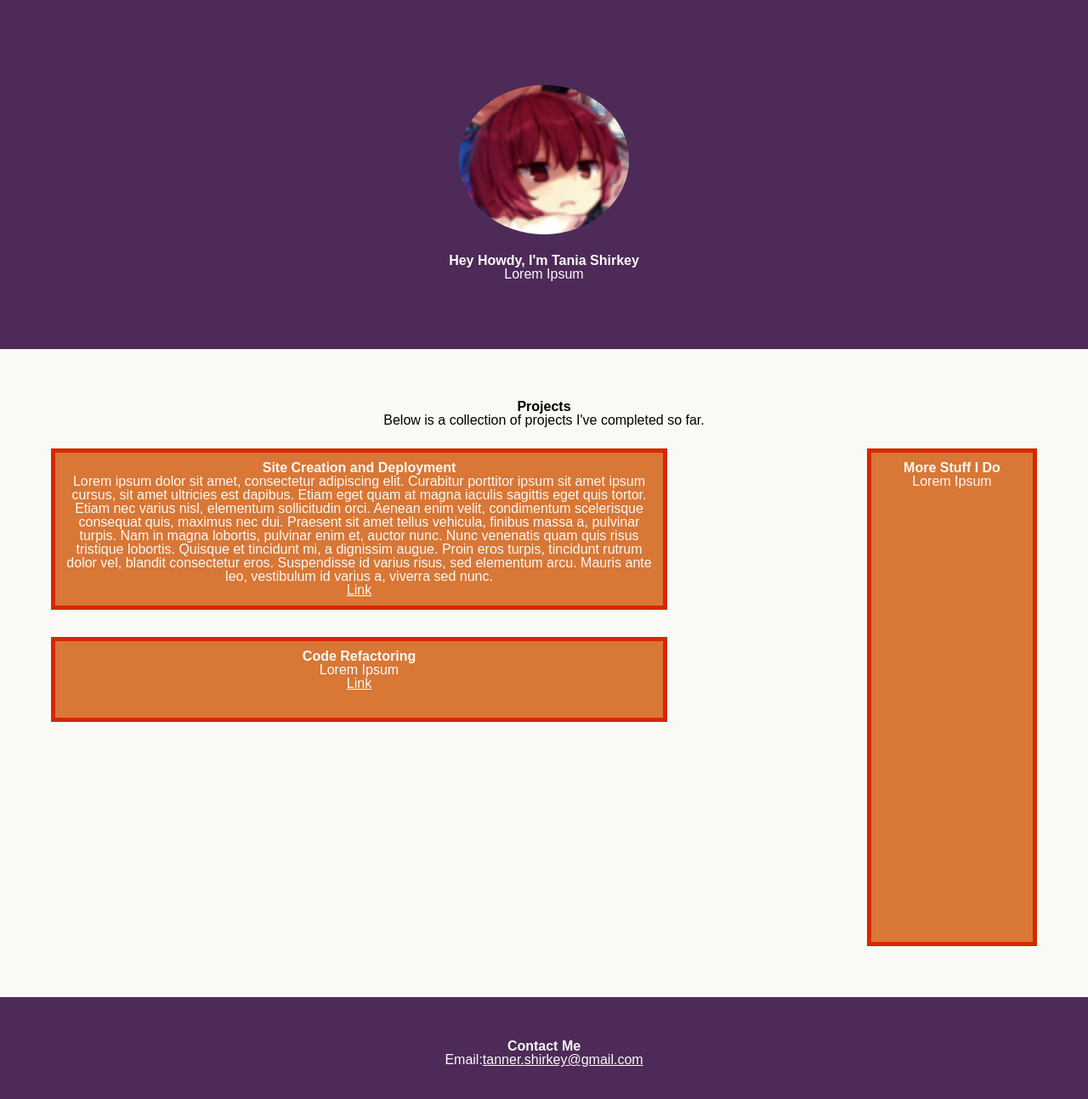
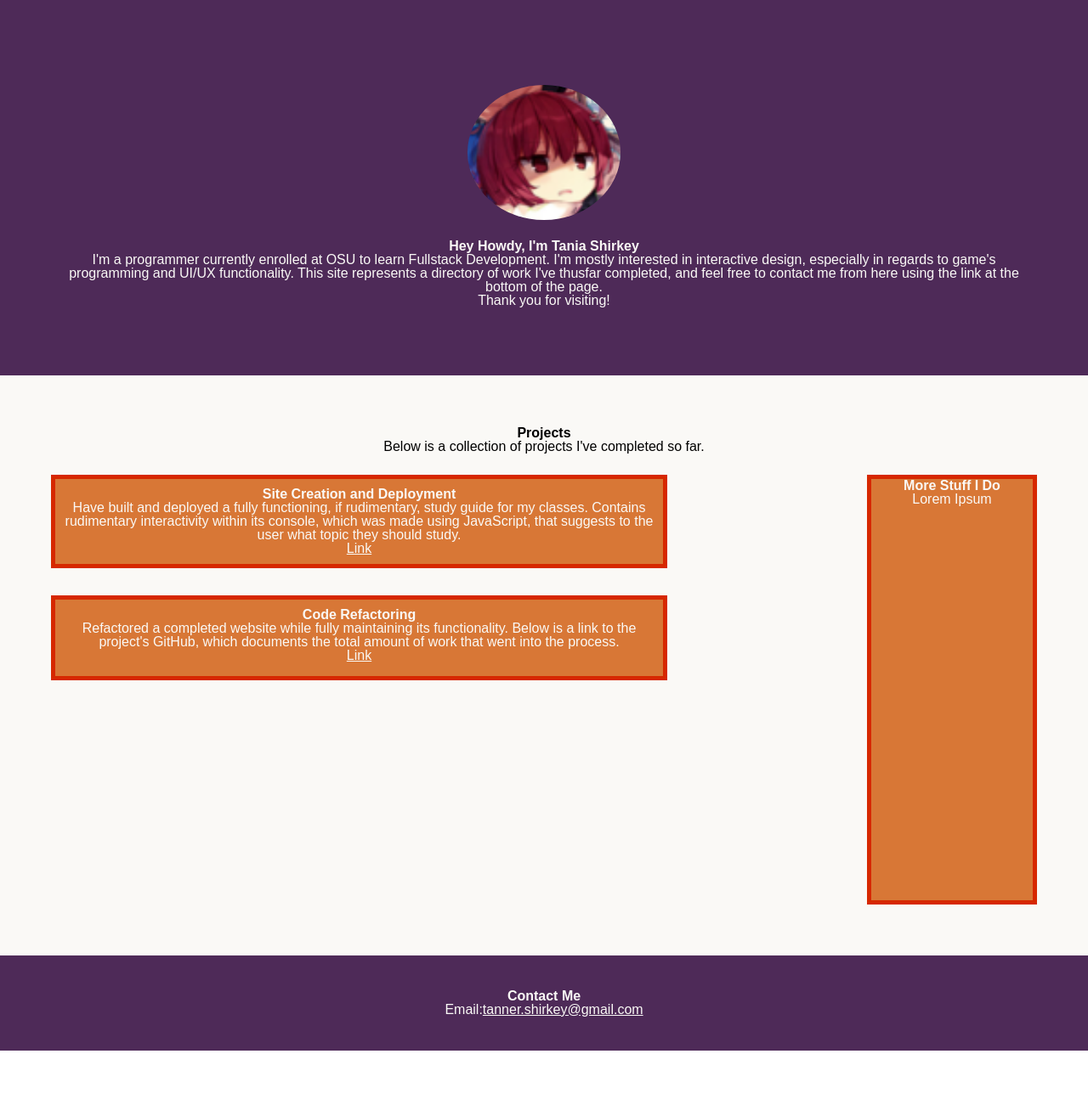
Before and after one commit to Shrcker/tania-portfolio, a plain HTML site: page index.html in a window 1280 px wide. Shown: the whole page at 85% size. After the commit the page ends 1237 px from the top, so only its background shows below. Drawn offline with Linux system fonts and the light colour scheme.

Commit message:
Final touches before deployment.

```diff
--- a/assets/style.css
+++ b/assets/style.css
@@ -13,10 +13,11 @@ a {
     color: var(--white);
 }
 
-body header img {
+/* Makes image round and cute. */
+img {
     border-radius: 100%;
     margin: 20px;
-    width: 200px;
+    width: 180px;
 }
 
 footer,
@@ -26,9 +27,6 @@ header {
     color: var(--white);
 }
 
-footer {
-    padding-top: 50px;
-}
 
 main {
     padding: 60px;
@@ -55,18 +53,21 @@ header {
     grid-row-gap: 2em;
 }
 
-.card article, aside {
+.card article {
     border-color: var(--dark-orange);
+    background-color: var(--orange);
+    color: var(--white);
     border-style: solid;
     border-width: 5px;
     padding: 10px;
-    color: var(--white);
-    background-color: var(--orange);
-    transition: 2s ease-in 1s;
 }
 
 aside {
     color: var(--white);
+    background-color: var(--orange);
+    border-color: var(--dark-orange);
+    border-style: solid;
+    border-width: 5px;
 }
 
 
--- a/index.html
+++ b/index.html
@@ -13,9 +13,8 @@
         <header>
             <img src="./assets/images/taniaProfile.png" title="Profile Picture" alt="Round image of red-haired character Seki-Banki of Touhou fame, meant to represent Tania"/>
             <h1>Hey Howdy, I'm Tania Shirkey</h1>
-            <!--Remember to change this description, it's pretty ass right now.-->
-            <p>Lorem Ipsum
-            </p>
+            <p>I'm a programmer currently enrolled at OSU to learn Fullstack Development. I'm mostly interested in interactive design, especially in regards to game's programming and UI/UX functionality. This site represents a directory of work I've thusfar completed, and feel free to contact me from here using the link at the bottom of the page.</p>
+                <p>Thank you for visiting!</p>
         </header>
         <main>
             <h2>Projects</h2>
@@ -23,13 +22,13 @@
             <nav class="card">
                 <article class="column-left" i="a1">
                     <h3>Site Creation and Deployment</h3>
-                    <p>Lorem ipsum dolor sit amet, consectetur adipiscing elit. Curabitur porttitor ipsum sit amet ipsum cursus, sit amet ultricies est dapibus. Etiam eget quam at magna iaculis sagittis eget quis tortor. Etiam nec varius nisl, elementum sollicitudin orci. Aenean enim velit, condimentum scelerisque consequat quis, maximus nec dui. Praesent sit amet tellus vehicula, finibus massa a, pulvinar turpis. Nam in magna lobortis, pulvinar enim et, auctor nunc. Nunc venenatis quam quis risus tristique lobortis. Quisque et tincidunt mi, a dignissim augue. Proin eros turpis, tincidunt rutrum dolor vel, blandit consectetur eros. Suspendisse id varius risus, sed elementum arcu. Mauris ante leo, vestibulum id varius a, viverra sed nunc. </p>
+                    <p>Have built and deployed a fully functioning, if rudimentary, study guide for my classes. Contains rudimentary interactivity within its console, which was made using JavaScript, that suggests to the user what topic they should study.</p>
                     <!--Links open into new browser tabs with added security against tabnabbing-->
                     <a href="https://shrcker.github.io/prework-study-guide/" target="_blank" rel="noopener noreferrer">Link</a>
                 </article>
                 <article class="column-left" id="a2">
                     <h3>Code Refactoring</h3>
-                    <p>Lorem Ipsum</p>
+                    <p>Refactored a completed website while fully maintaining its functionality. Below is a link to the project's GitHub, which documents the total amount of work that went into the process.</p>
                     <a href="https://shrcker.github.io/tania-horiseon-refactor-hw/" target="_blank" rel="noopener noreferrer">Link</a>
                 </article>
                 <aside class="column-right" id="side-bar">
@@ -40,7 +39,7 @@
         </main>
         <footer>
             <h3>Contact Me</h3>
-            <p>Email:<a href="mailto: tanner.shirkey@gmail.com">tanner.shirkey@gmail.com</a></p>
+            <p>Email:<a href="mailto: tanner.shirkey@gmail.com" target="_blank" rel="noopener noreferrer">tanner.shirkey@gmail.com</a></p>
         </footer>
     </body>
 </html>
```
Also changed, not shown: assets/images/tania-portfolio-image.png (added), 1 other file.
